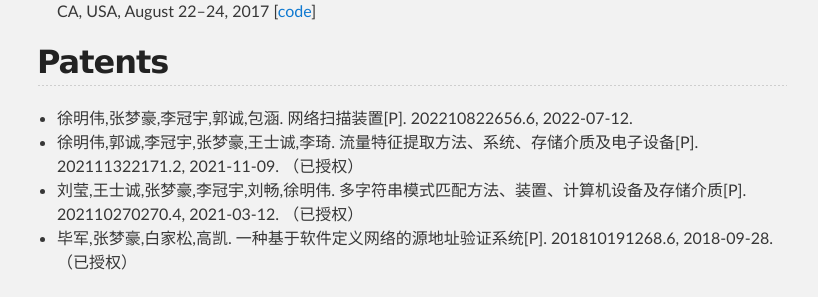
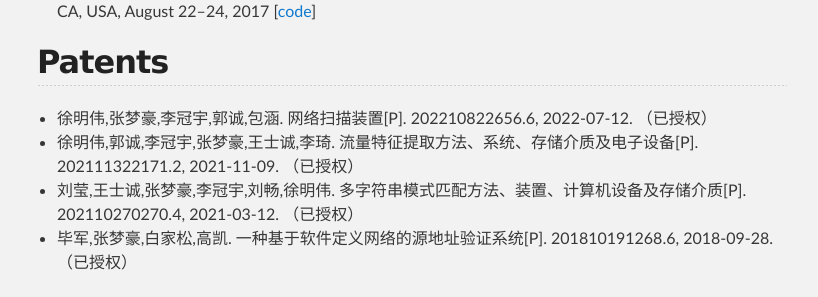
Before and after one commit to zhangmenghao/zhangmenghao.github.io, a Jekyll site: the page built from index.md, in a window 1280 px wide and 900 px high, scrolled down 3489 px. Shown: the part 152-449 px from the top of the window, without its empty margins (228-1046 px from the left). Built offline with Jekyll 4.4.1, drawn with Linux system fonts in a browser that asks for light colours.

Commit message:
Update patent

```diff
--- a/index.md
+++ b/index.md
@@ -116,7 +116,7 @@
 
 
 ## Patents
-* 徐明伟,张梦豪,李冠宇,郭诚,包涵. 网络扫描装置[P]. 202210822656.6, 2022-07-12.
+* 徐明伟,张梦豪,李冠宇,郭诚,包涵. 网络扫描装置[P]. 202210822656.6, 2022-07-12. （已授权）
 * 徐明伟,郭诚,李冠宇,张梦豪,王士诚,李琦. 流量特征提取方法、系统、存储介质及电子设备[P]. 202111322171.2, 2021-11-09. （已授权）
 * 刘莹,王士诚,张梦豪,李冠宇,刘畅,徐明伟. 多字符串模式匹配方法、装置、计算机设备及存储介质[P]. 202110270270.4, 2021-03-12. （已授权）
 * 毕军,张梦豪,白家松,高凯. 一种基于软件定义网络的源地址验证系统[P]. 201810191268.6, 2018-09-28. （已授权）
```
